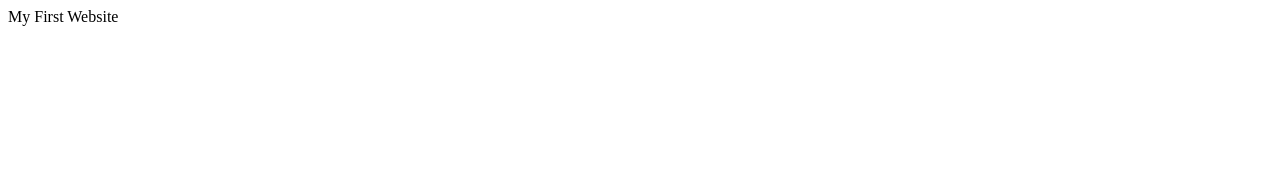
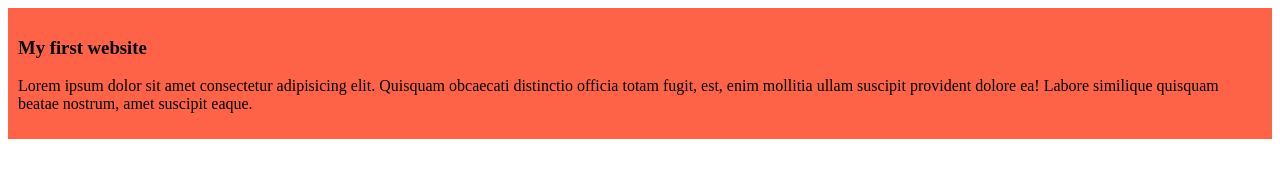
Before and after one commit to Ziad003/my-first-website, a plain HTML site: page index.html in a window 1280 px wide. Drawn offline with Linux system fonts and the light colour scheme.

Commit message:
added the first blog

```diff
--- /dev/null
+++ b/css/style.css
@@ -0,0 +1,4 @@
+div{
+    background-color: tomato;
+    padding: 10px;
+}
--- a/index.html
+++ b/index.html
@@ -4,8 +4,12 @@
     <meta charset="UTF-8">
     <meta name="viewport" content="width=device-width, initial-scale=1.0">
     <title>Document</title>
+    <link rel="stylesheet" href="/css/style.css">
 </head>
 <body>
-    My First Website
+    <div>
+        <h3>My first website</h3>
+        <p>Lorem ipsum dolor sit amet consectetur adipisicing elit. Quisquam obcaecati distinctio officia totam fugit, est, enim mollitia ullam suscipit provident dolore ea! Labore similique quisquam beatae nostrum, amet suscipit eaque.</p>
+    </div>
 </body>
 </html>
```
